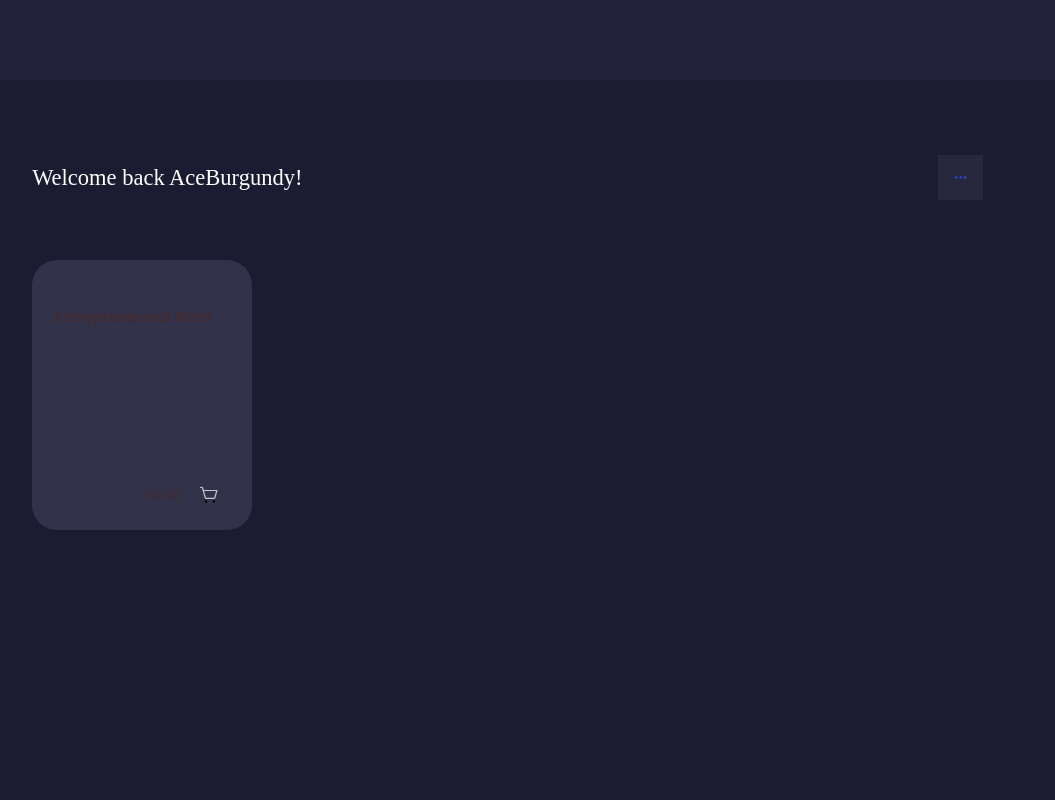
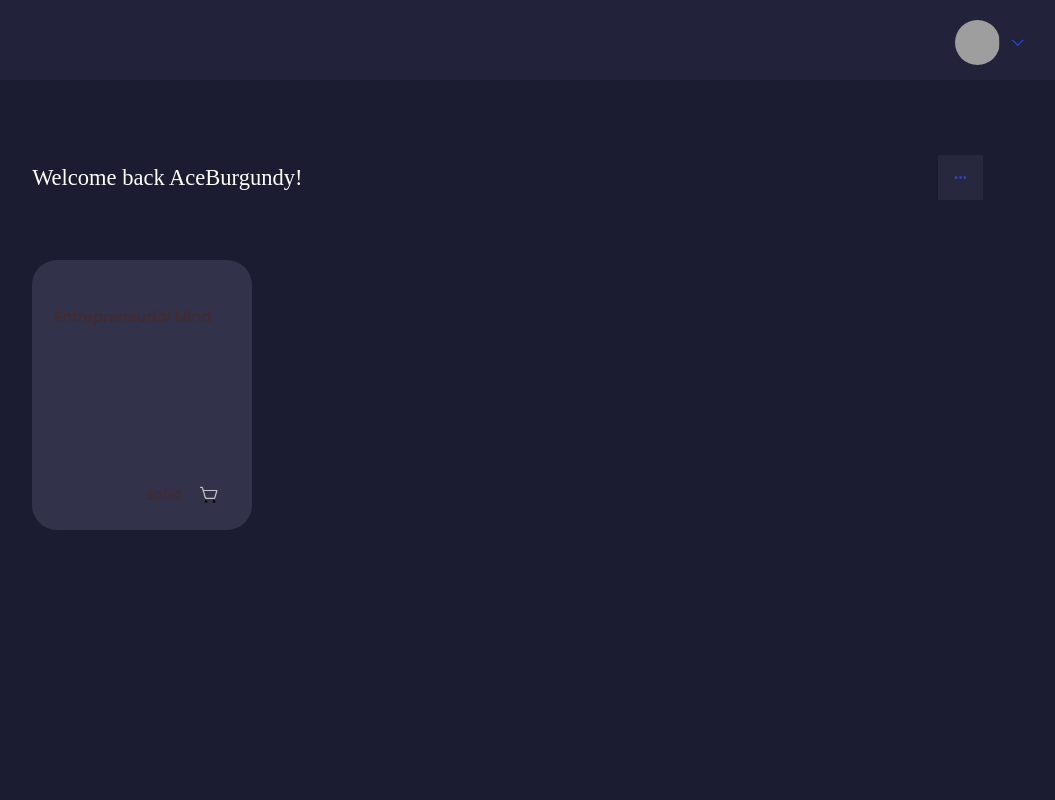
Before and after one commit to AceBurgundy/Mind-Brew, a Flask app: page / in a window 1280 px wide. Shown: the whole page, without its empty margins (222-1277 px from the left). Run offline with Flask 2, Linux system fonts and the light colour scheme; a user stored in the database is signed in; data comes from the database, SQL or seed files in the repository; grey boxes are pictures that could not be loaded.

Commit message:
Added div for user profile button.

```diff
--- a/Engine/index/templates/index/navigation.html
+++ b/Engine/index/templates/index/navigation.html
@@ -12,11 +12,20 @@
     </section>
 
     <section id="top-section">
-
+        <div id="profile">
+            <a href="{{ url_for('profile._profile') }}" id="profile-picture-main">
+                <img src="{{ image_file }}" class="dashboard-profile-picture" alt="">
+            </a>
+            <button class="profile-dropdown-button"><svg id="profile-arrow-icon" class="profile-arrow-icon" xmlns="http://www.w3.org/2000/svg" viewBox="0 0 256 256"><rect width="256" height="256" fill="none"/><polyline fill="none" stroke="#3248df" stroke-linecap="round" stroke-linejoin="round" stroke-width="16" points="208 96 128 176 48 96"/></svg></button>
+            <div id="profile-dropdown" class="profile-dropdown">
+                <a href="{{ url_for('app-user.logout') }}" class="profile-dropdown-link">LOGOUT</a>
+            </div>
+        </div>
     </section>
 
     <main id="subjects-container">
         {% block subjects -%} {%- endblock subjects %}
+        <!--  -->{% block profile -%}{%- endblock profile %}
     </main>
 </div>
 {%- endblock main %}
```
